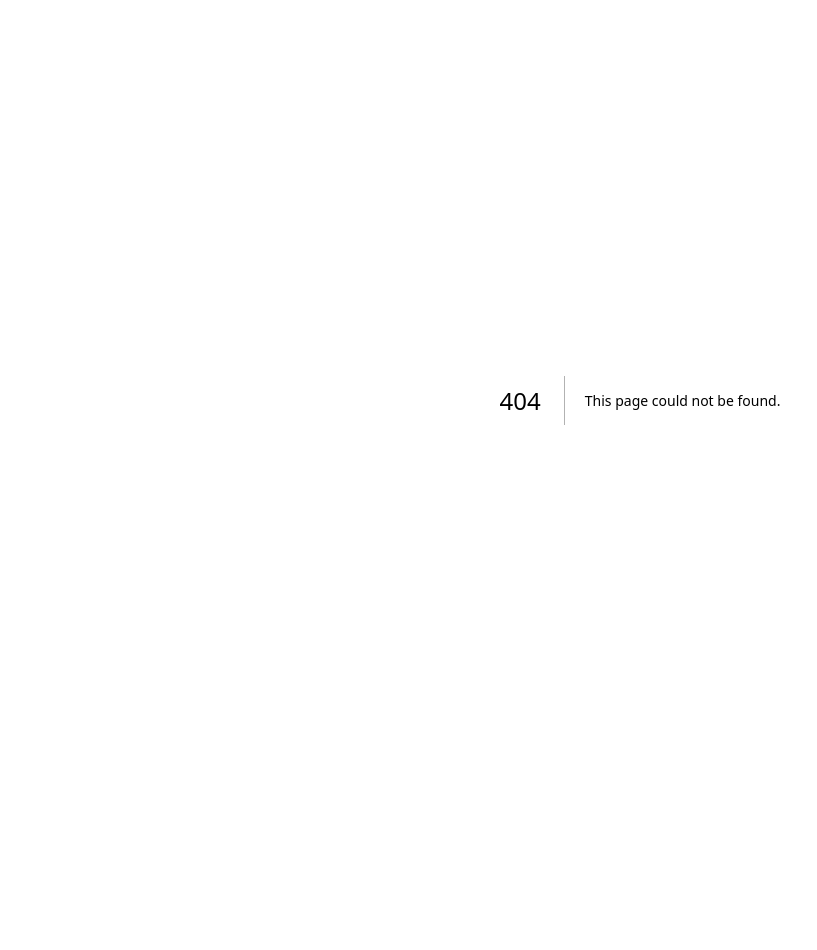
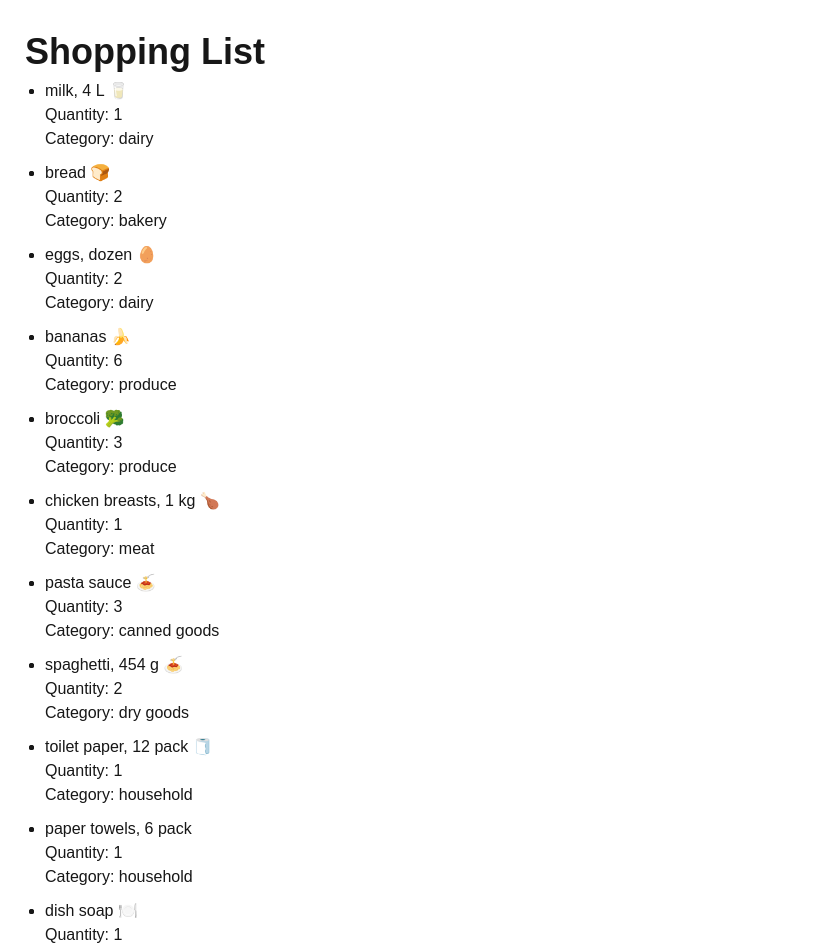
Before and after one commit to SamarBeer/cprg306-assignments, a Next.js app: page /week-3 in a window 1280 px wide. Before the commit this address had no page. Shown: the top 950 px of the page, without its empty margins (0-817 px from the left). Before the commit the page ends 800 px from the top, so only its background shows below. Built offline with nearby package versions, Linux system fonts and the light colour scheme.

Commit message:
added week-3 assignment and done some styling in week-2

```diff
--- a/app/page.js
+++ b/app/page.js
@@ -1,11 +1,29 @@
-import Link from 'next/link';
+// import Link from 'next/link';
 
-export default function MainPage() {
-  return (
-    <div>
+// export default function MainPage() {
+//   return (
+//     <div>
+//       <h1>CPRG 306: Web Development 2 - Assignments</h1>
+//       <Link href="/week-2">Week 2 Page</Link>
+//     </div>
+//   );
+// }
+// This is the main page of the application, linking to the Week 2 page.
+
+
+import Link from "next/link";
+export default function MainPage(){
+  return(
+    <div style={{padding:"25px 0 0 25px"}}>
       <h1>CPRG 306: Web Development 2 - Assignments</h1>
-      <Link href="/week-2">Week 2 Page</Link>
+      <ul style={{ listStyleType: "disc", paddingLeft: "20px"}}>
+        <li>
+          <Link href="/week-2" className="underline hover:text-blue-500">Week 2 Page</Link>
+        </li>
+        <li>
+          <Link href="/week-3" className="underline hover:text-blue-500">Week 3 Page</Link>
+        </li>
+      </ul>
     </div>
   );
 }
-// This is the main page of the application, linking to the Week 2 page.
--- a/app/week-2/page.js
+++ b/app/week-2/page.js
@@ -1,7 +1,7 @@
 import StudentInfo from "./student-info";
 export default function Page() {
   return (
-    <main>
+    <main style={{padding:"25px 0 0 25px"}}>
       <h1>Shopping List</h1>
       <StudentInfo />
     </main>
--- a/app/week-2/student-info.js
+++ b/app/week-2/student-info.js
@@ -6,7 +6,7 @@ export default function StudentInfo() {
       Student ID: 000938609
       </h1>
       <Link href="https://github.com/SamarBeer/cprg306-assignments" legacyBehavior>
-        <a target="_blank" rel="noopener noreferrer">GitHub Repository</a>
+        <a target="_blank" rel="noopener noreferrer" className="underline hover:text-blue-500">GitHub Repository</a>
       </Link>
     </div>
   );
--- /dev/null
+++ b/app/week-3/item-list.js
@@ -0,0 +1,92 @@
+import React from 'react';
+import Item from './item.js';
+
+export default function ItemList(props) {
+const item1 = {
+  name: "milk, 4 L 🥛",
+  quantity: 1,
+  category: "dairy",
+};
+
+const item2 = {
+  name: "bread 🍞",
+  quantity: 2,
+  category: "bakery",
+};
+
+const item3 = {
+  name: "eggs, dozen 🥚",
+  quantity: 2,
+  category: "dairy",
+};
+
+const item4 = {
+  name: "bananas 🍌",
+  quantity: 6,
+  category: "produce",
+};
+
+const item5 = {
+  name: "broccoli 🥦",
+  quantity: 3,
+  category: "produce",
+};
+
+const item6 = {
+  name: "chicken breasts, 1 kg 🍗",
+  quantity: 1,
+  category: "meat",
+};
+
+const item7 = {
+  name: "pasta sauce 🍝",
+  quantity: 3,
+  category: "canned goods",
+};
+
+const item8 = {
+  name: "spaghetti, 454 g 🍝",
+  quantity: 2,
+  category: "dry goods",
+};
+
+const item9 = {
+  name: "toilet paper, 12 pack 🧻",
+  quantity: 1,
+  category: "household",
+};
+
+const item10 = {
+  name: "paper towels, 6 pack",
+  quantity: 1,
+  category: "household",
+};
+
+const item11 = {
+  name: "dish soap 🍽️",
+  quantity: 1,
+  category: "household",
+};
+
+const item12 = {
+  name: "hand soap 🧼",
+  quantity: 4,
+  category: "household",
+};
+return (
+    <ul style={{ listStyleType: "disc", paddingLeft: "20px"}}>
+        <li><Item {...item1} /></li>
+        <li><Item {...item2} /></li>
+        <li><Item {...item3} /></li>
+        <li><Item {...item4} /></li>
+        <li><Item {...item5} /></li>
+        <li><Item {...item6} /></li>
+        <li><Item {...item7} /></li>
+        <li><Item {...item8} /></li>
+        <li><Item {...item9} /></li>
+        <li><Item {...item10} /></li>
+        <li><Item {...item11} /></li>
+        <li><Item {...item12} /></li>
+    </ul>
+);
+}
--- /dev/null
+++ b/app/week-3/item.js
@@ -0,0 +1,12 @@
+import React from 'react';
+
+export default function Item(props) {
+    const { name, quantity, category } = props;
+    return (
+        <li style={{padding: "0 0 10px 0"}}>
+            <h2>{name}</h2>
+            <p>Quantity: {quantity}</p>
+            <p>Category: {category}</p>
+        </li>
+    );
+}
--- /dev/null
+++ b/app/week-3/page.js
@@ -0,0 +1,11 @@
+'use client';
+import React from 'react';
+import ItemList from './item-list.js';
+export default function Page() {
+  return (
+    <div style={{padding:"25px 0 0 25px"}}>
+      <h1 style={{fontWeight:"bold", fontSize:"36px"}}>Shopping List</h1>
+      <ItemList />
+    </div>
+  );
+}
```
